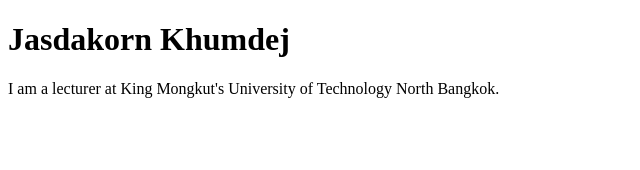
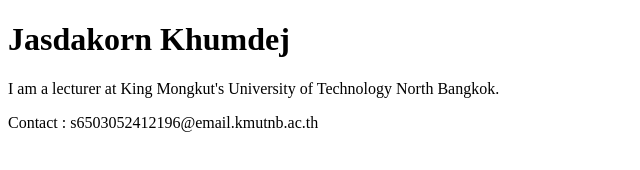
Before and after one commit to AekJ4s/github-desktop-project, a plain HTML site: page index.html in a window 1280 px wide. Shown: the whole page, without its empty margins (0-640 px from the left). Drawn offline with Linux system fonts and the light colour scheme.

Commit message:
Add Contact me
Add Contact me

```diff
--- a/index.html
+++ b/index.html
@@ -8,5 +8,6 @@
 <body>
     <h1>Jasdakorn Khumdej</h1>
     <p>I am a lecturer at King Mongkut's University of Technology North Bangkok.</p>
+    <footer>Contact : s6503052412196@email.kmutnb.ac.th</footer>
 </body>
 </html>
```
